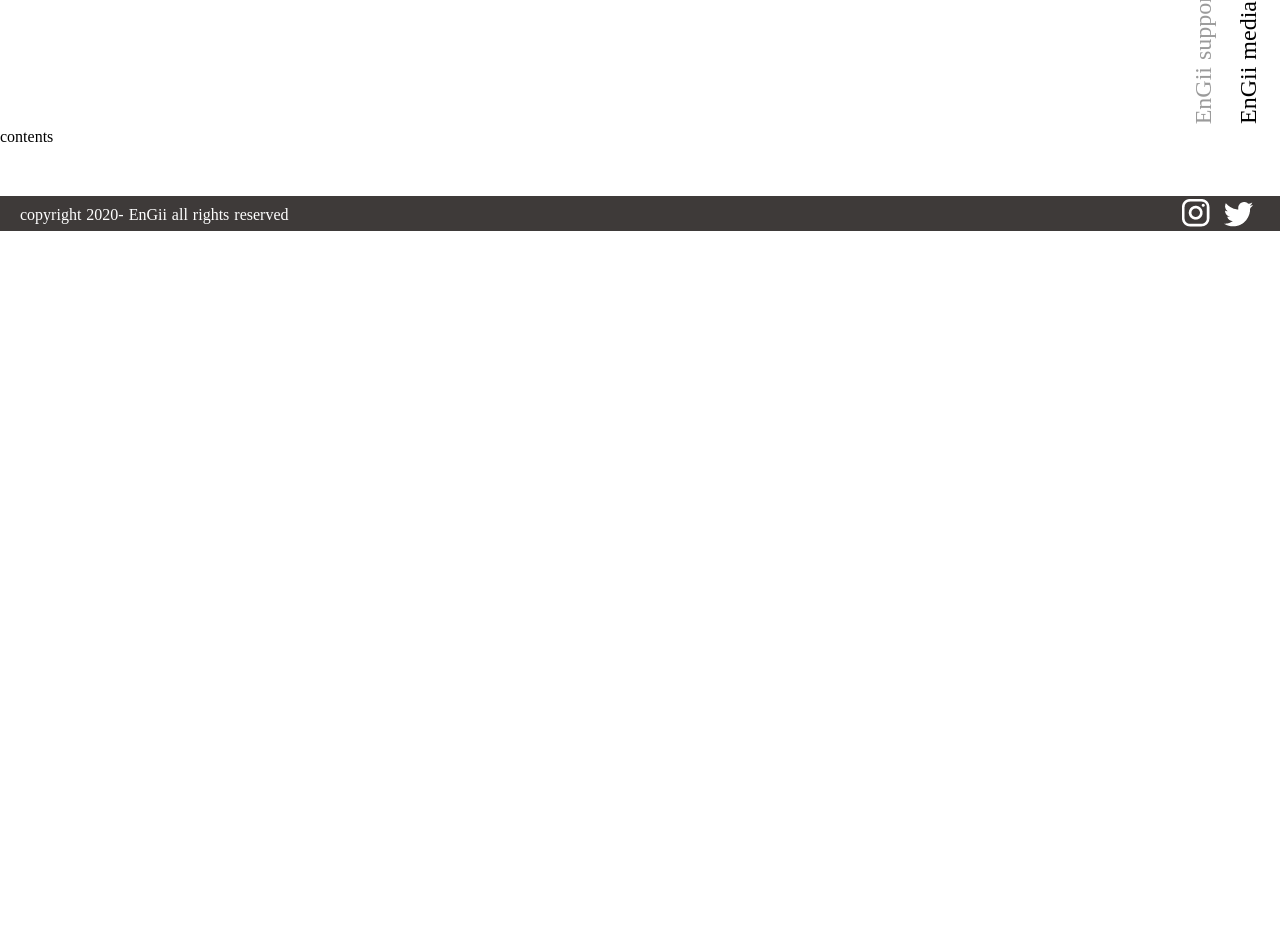
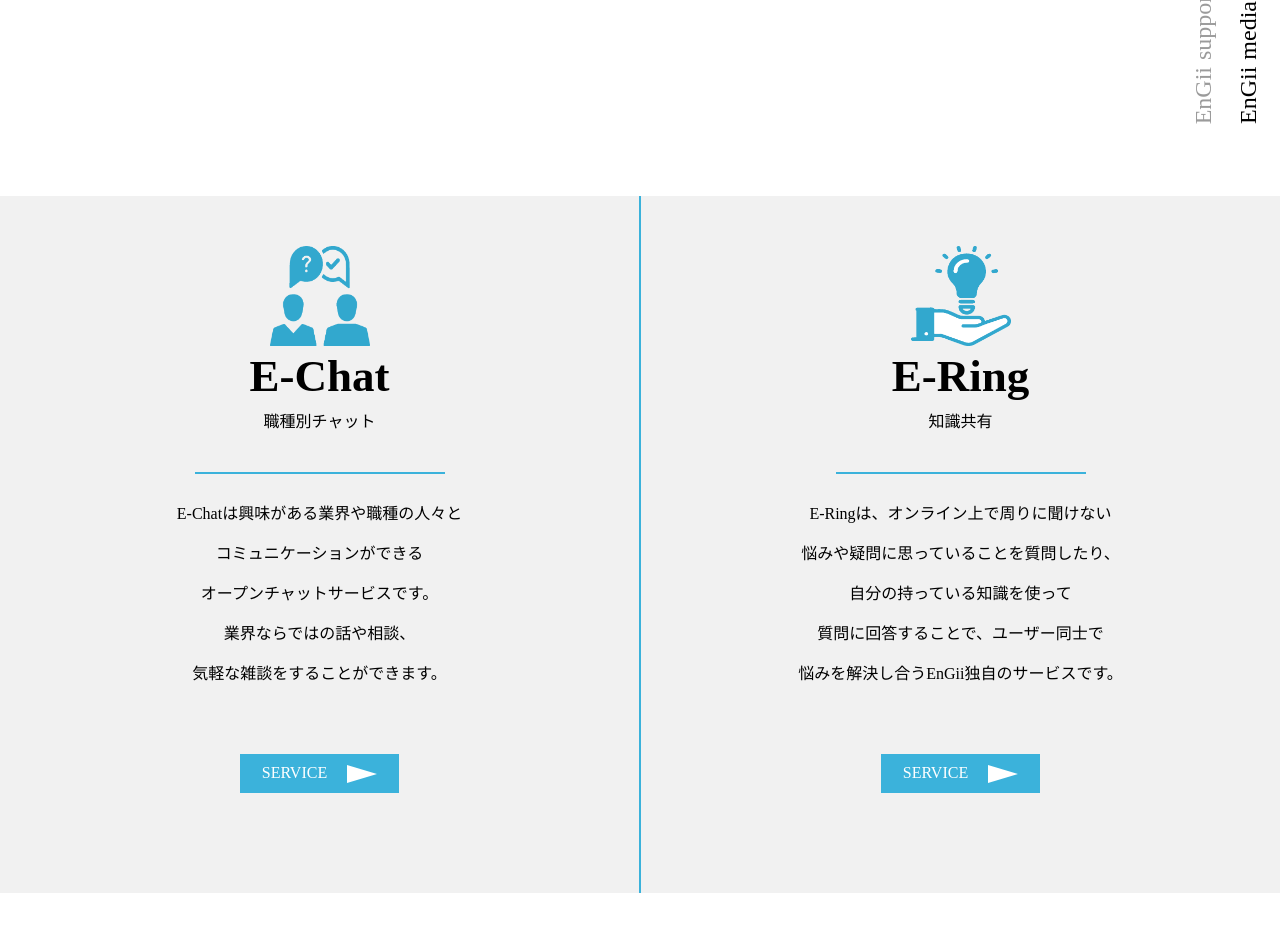
Before and after one commit to reiji-0720/EnGii-HP-recreate, a Nuxt app: page /sevice/support in a window 1280 px wide. Shown: the part 880-1805 px from the top of the page. Before the commit the page ends 1111 px from the top, so only its background shows below. Built offline with nearby package versions, Linux system fonts and the light colour scheme.

Commit message:
support E-Fitness

```diff
--- /dev/null
+++ b/components/parts/btnService.vue
@@ -0,0 +1,34 @@
+<template>
+  <div class="more bg-mainColor">
+    SERVICE
+    <Triangle />
+  </div>
+</template>
+<script>
+import Triangle from "~/components/Triangle.vue";
+
+export default {
+  components: {
+    Triangle
+  }
+};
+</script>
+<style scoped>
+.more {
+  padding: 10px;
+  text-align: center;
+  display: inline-block;
+  vertical-align: middle;
+  /* height: 60px; */
+  width: 159.89px;
+  text-decoration: none;
+  color: #ffffff;
+  font-size: 16px;
+}
+
+@media screen and (max-width: 1000px) {
+  .more {
+    font-size: 13px;
+  }
+}
+</style>
--- a/pages/sevice/support.vue
+++ b/pages/sevice/support.vue
@@ -23,24 +23,106 @@
           <div class="border borderSecond"></div>
         </div>
       </div>
-      <div class="supportContens">
-        <p class="supportContentsText">contents</p>
+    </div>
+      <div class="E-Chat_E-Ring_container">
+        <div class="E-Chat_E-Ring_wrapper">
+          <div class="E-Chat-wrapper">
+            <img class="E-ChatIcon sp-icon" src="~/assets/サポート　アイコン　 chat.png">
+            <h2>E-Chat</h2>
+            <p>職種別チャット</p>
+            <div class="borderSupport"></div>
+            <p>
+              E-Chatは興味がある業界や職種の人々と<br>
+              コミュニケーションができる<br>
+              オープンチャットサービスです。<br>
+              業界ならではの話や相談、<br>
+              気軽な雑談をすることができます。<br>
+            </p>
+            <nuxt-link to>
+              <btnService class="supportBtn" />
+            </nuxt-link>
+
+          </div>
+          <div class="E-Ring-wrapper">
+            <img class="E-RingIcon sp-icon" src="~/assets/サポート　アイコン　 ring.png">
+            <h2>E-Ring</h2>
+            <p>知識共有</p>
+            <div class="borderSupport"></div>
+            <p>
+              E-Ringは、オンライン上で周りに聞けない<br>
+              悩みや疑問に思っていることを質問したり、<br>
+              自分の持っている知識を使って<br>
+              質問に回答することで、ユーザー同士で<br>
+              悩みを解決し合うEnGii独自のサービスです。
+            </p>
+            <nuxt-link to >
+              <btnService class="supportBtn" />
+            </nuxt-link>
+
+          </div>
+        </div>
+        <div class="E-Fitness-container">
+          <div class="E-Fitness-wrapper">
+            <img class="E-FitnessIcon sp-icon" src="~/assets/サポート　アイコン　 fitness.png">
+            <h2>E-Fitness</h2>
+            <p>ダイエットサポート</p>
+            <div class="borderSupport"></div>
+            <p>
+              ダイエットサポート（1200円〜）<br>
+              無理ないダイエットを叶えるE-Fitness！<br>
+              1人だとついつい甘えてしまったり、<br>
+              どうやったらうまく痩せれるか分からない、運動は苦手、<br>
+              などなどダイエットって本当に難しいですよね。<br>
+              痩せたいのに痩せれない！そんな人の「痩せたい！」を叶える<br>
+              ダイエットサポートE-Fitness。<br>
+              代表でもあるサポーターの宮坂が2週間、公式LINEでやり取りするだけ！<br>
+              1日の振り返りを夜に10分ほど行います。<br>
+              あなたの食生活、生活の仕方にフィードバックすることで<br>
+              正しい知識を身につ、1人でもしっかりダイエット<br>
+              できるように致します！！詳しいことをお聞きしたい場合は<br>
+              コンタクトから公式LINEを追加してください！
+            </p>
+          </div>
+          <div class="review-wrapper">
+            <div class="E-Fitness_reviewTitle">
+              <h3>Review</h3>
+              <img class="sp-reviewIcon" src="~/assets/サポート　アイコン　 レビュー.png">
+            </div>
+            <div class="borderSupport"></div>
+            <div class="review-main">
+              <div class="reviewChatWrapper rcwTop">
+                <div class="reviewChatBox"></div>
+                <div class="customerLeft"></div>
+              </div>
+              <div class="reviewChatWrapper rcwMiddle">
+                <div class="reviewChatBox"></div>
+                <div class="customerRight"></div>
+              </div>
+              <div class="reviewChatWrapper rcwBottom">
+                <div class="reviewChatBox"></div>
+                <div class="customerLeft"></div>
+              </div>
+            </div>
+            <btn-Service />
+          </div>
+        </div>
       </div>
     </div>
-  </div>
 </template>
 <script>
 import Graphics from "~/components/graphics.vue";
 import App from "~/components/app.vue";
 import WebHP from "~/components/webHP.vue";
 import Video from "~/components/video.vue";
+import btnService from "~/components/parts/btnService.vue"
 
 export default {
 components: {
     Graphics,
     App,
     WebHP,
-    Video
+    Video,
+    btnService
   }
 };
 </script>
@@ -161,6 +243,89 @@ components: {
   height: 766px;
 }
 
+.E-Chat_E-Ring_wrapper{
+  display: flex;
+
+}
+
+.E-Chat-wrapper,
+.E-Ring-wrapper{
+ background-color: rgb(241,241,241);
+  text-align: center;
+  flex:1;
+  padding-bottom:100px;
+  padding-top:50px;
+}
+.E-Chat-wrapper{
+  border-right:solid 1px #3bb2db;
+}
+.E-Ring-wrapper{
+  border-left:solid 1px #3bb2db;
+}
+.borderSupport{
+  border-bottom:solid 2px  #3bb2db;
+  margin: 0 auto;
+  margin-top:30px;
+  margin-bottom: 20px;
+  width: 250px;
+
+
+}
+.E-Chat-wrapper h2,
+.E-Ring-wrapper h2,
+.E-Fitness-wrapper h2{
+  font-size:45px;
+}
+
+.E-Chat-wrapper p,
+.E-Ring-wrapper p,
+.E-Fitness-wrapper p{
+
+  line-height: 40px;
+}
+.sp-icon{
+  width:100px;
+  height: 100px;
+}
+.supportBtn{
+  margin-top:60px;
+}
+
+
+
+/*****************************************************
+                                                    **
+              E-Fitness                             **
+                                                    **
+****************************************************** */
+
+.E-Fitness-wrapper{
+  text-align: center;
+  margin-top:100px;
+}
+.E-Fitness_reviewTitle{
+  display:flex;
+  text-align: center;
+  margin:0 auto;
+  width:225px;
+}
+.E-Fitness_reviewTitle h3{
+  font-size:30px;
+  margin-top:60px;
+  line-height: 40px;
+  margin-right:20px;
+}
+/*      Review       */
+
+.sp-reviewIcon{
+  width: 100px;
+  height:100px;
+}
+
+.review-wrapper .borderSupport{
+  margin-top:10px;
+}
+
 @media screen and (max-width: 730px) {
   .supportTop{
     margin-top: 15%;
```
